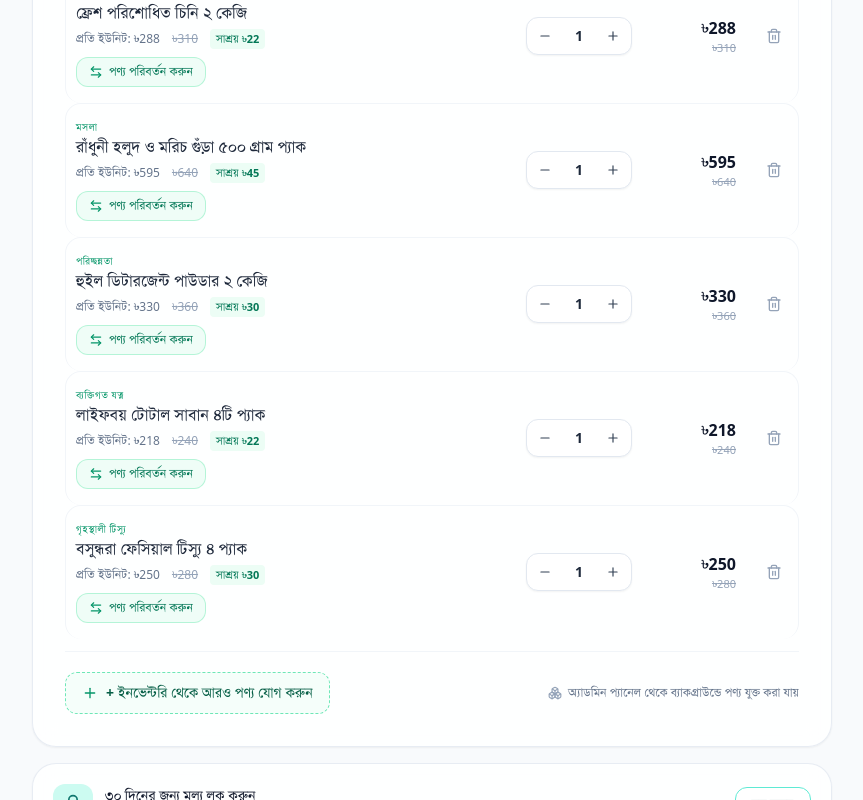
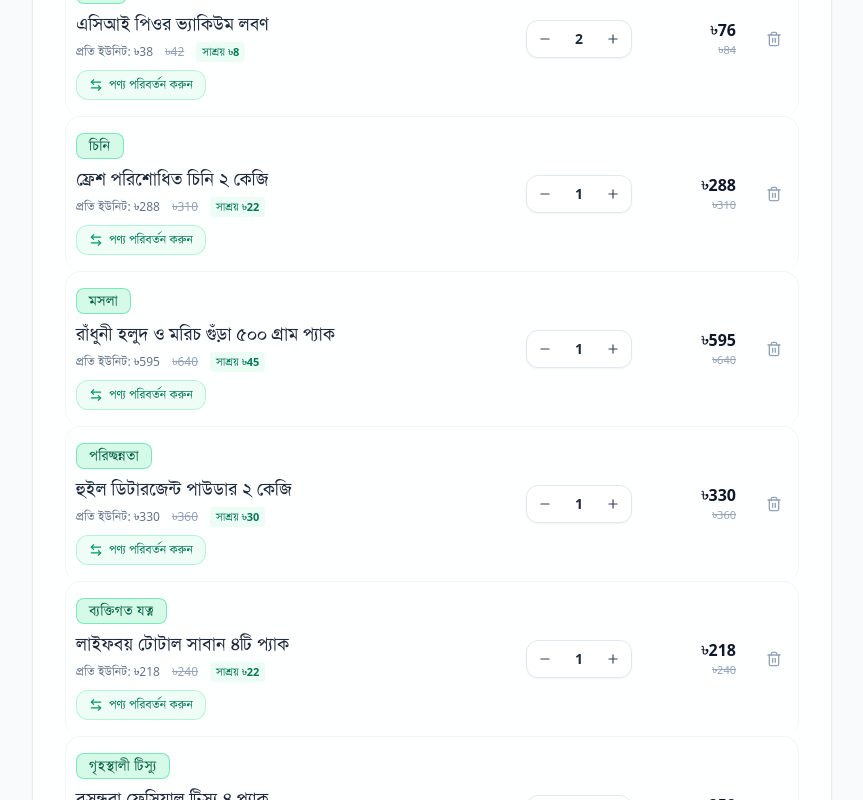
Before and after one commit to jahirul-pu/masher_bazar, a Next.js app in the folder apps/web/: page / in a window 1280 px wide. Shown: the part 2640-3440 px from the top of the page, without its empty margins (0-863 px from the left). Built offline with nearby package versions, Linux system fonts and the light colour scheme.

Commit message:
fix(web): enlarge category font size and translate category names in English mode

```diff
--- a/apps/web/src/components/BasketDisplay.tsx
+++ b/apps/web/src/components/BasketDisplay.tsx
@@ -33,6 +33,36 @@
   unit: string;
   unitValue: number;
 }
+
+export const CATEGORY_NAMES_EN: Record<string, string> = {
+  'চাল': 'Rice',
+  'ডাল': 'Lentils / Dal',
+  'তেল': 'Edible Oil',
+  'ঘি': 'Ghee & Dairy',
+  'আটা': 'Whole Wheat Atta',
+  'ময়দা': 'Refined Flour / Maida',
+  'আলু': 'Potato',
+  'পেঁয়াজ': 'Onion',
+  'লবণ': 'Salt',
+  'চিনি': 'Sugar',
+  'মসলা': 'Spices',
+  'পরিচ্ছন্নতা': 'Cleaning & Laundry',
+  'ব্যক্তিগত যত্ন': 'Personal Care',
+  'গৃহস্থালী টিস্যু': 'Household Tissue',
+  'চাল ও ডাল': 'Rice & Lentils',
+  'তেল ও ঘি': 'Edible Oil & Ghee',
+  'আটা ও ময়দা': 'Atta & Flour',
+  'তাজা আলু ও পেঁয়াজ': 'Produce (Potato & Onion)',
+  'লবণ ও মসলা': 'Salt & Spices',
+  'চিনি ও মসলা': 'Sugar & Spices',
+};
+
+export const getCategoryName = (category: string, lang: 'bn' | 'en'): string => {
+  if (lang === 'en') {
+    return CATEGORY_NAMES_EN[category] || category;
+  }
+  return category;
+};
 
 interface BasketDisplayProps {
   lang: 'bn' | 'en';
@@ -336,11 +366,13 @@
                 >
                   {/* Title & Category */}
                   <div className="flex-1">
-                    <span className="text-[10px] font-bold text-masik-600 uppercase tracking-wider block">
-                      {item.category}
-                    </span>
-                    <h4 className="text-sm sm:text-base font-bold text-slate-800 leading-snug">
-                      {lang === 'bn' ? item.nameBn : item.nameEn}
+                    <div className="mb-1.5">
+                      <span className="inline-flex items-center px-3 py-0.5 rounded-lg text-sm font-extrabold text-masik-800 bg-masik-100/90 border border-masik-300/90 shadow-2xs tracking-wide uppercase">
+                        {getCategoryName(item.category, lang)}
+                      </span>
+                    </div>
+                    <h4 className="text-base sm:text-lg font-bold text-slate-800 leading-snug">
+                      {lang === 'bn' ? item.nameBn : (item.nameEn || item.nameBn)}
                     </h4>
                     <div className="flex flex-wrap items-center gap-3 text-xs text-slate-500 mt-1">
                       <span>
@@ -676,8 +708,11 @@
                       <span className="font-semibold text-slate-500">
                         {lang === 'bn' ? 'বর্তমান পণ্য:' : 'Current Item:'}
                       </span>
+                      <span className="font-bold text-masik-700 bg-masik-50 px-2.5 py-0.5 rounded-md border border-masik-200">
+                        {getCategoryName(swapModalItem.category, lang)}
+                      </span>
                       <span className="font-bold text-slate-800 bg-white px-2 py-0.5 rounded-lg border border-slate-200 shadow-2xs">
-                        {lang === 'bn' ? swapModalItem.nameBn : swapModalItem.nameEn} (৳{swapModalItem.unitMasikPrice})
+                        {lang === 'bn' ? swapModalItem.nameBn : (swapModalItem.nameEn || swapModalItem.nameBn)} (৳{swapModalItem.unitMasikPrice})
                       </span>
                       <span className="text-slate-400">•</span>
                       <span className="font-medium text-masik-700">
@@ -744,7 +779,7 @@
                     }`}
                   >
                     <ArrowLeftRight className="w-3.5 h-3.5" />
-                    <span>{lang === 'bn' ? `একই ক্যাটাগরি (${swapModalItem.category})` : `Same Category (${swapModalItem.category})`}</span>
+                    <span>{lang === 'bn' ? `একই ক্যাটাগরি (${swapModalItem.category})` : `Same Category (${getCategoryName(swapModalItem.category, lang)})`}</span>
                   </button>
                 )}
 
@@ -771,7 +806,7 @@
                         : 'bg-slate-100 text-slate-700 hover:bg-slate-200'
                     }`}
                   >
-                    {cat}
+                    {getCategoryName(cat, lang)}
                   </button>
                 ))}
               </div>
@@ -812,8 +847,8 @@
                       {/* Product Details */}
                       <div className="flex-1">
                         <div className="flex flex-wrap items-center gap-2 mb-1.5">
-                          <span className="text-[10px] font-bold text-masik-700 bg-masik-50 px-2 py-0.5 rounded-md border border-masik-100">
-                            {inv.category}
+                          <span className="text-xs font-bold text-masik-700 bg-masik-50 px-2 py-0.5 rounded-md border border-masik-100">
+                            {getCategoryName(inv.category, lang)}
                           </span>
                           <span className="text-[10px] font-bold text-slate-600 bg-slate-100 px-2 py-0.5 rounded-md">
                             {inv.brand}
@@ -829,10 +864,10 @@
                         </div>
 
                         <h4 className="text-sm sm:text-base font-bold text-slate-900 leading-snug">
-                          {lang === 'bn' ? inv.nameBn : inv.nameEn}
+                          {lang === 'bn' ? inv.nameBn : (inv.nameEn || inv.nameBn)}
                         </h4>
                         <p className="text-xs text-slate-500 mt-0.5 font-medium">
-                          {inv.nameEn}
+                          {lang === 'bn' ? inv.nameEn : inv.nameBn}
                         </p>
 
                         <div className="flex flex-wrap items-center gap-3 text-xs text-slate-500 mt-2">
```
